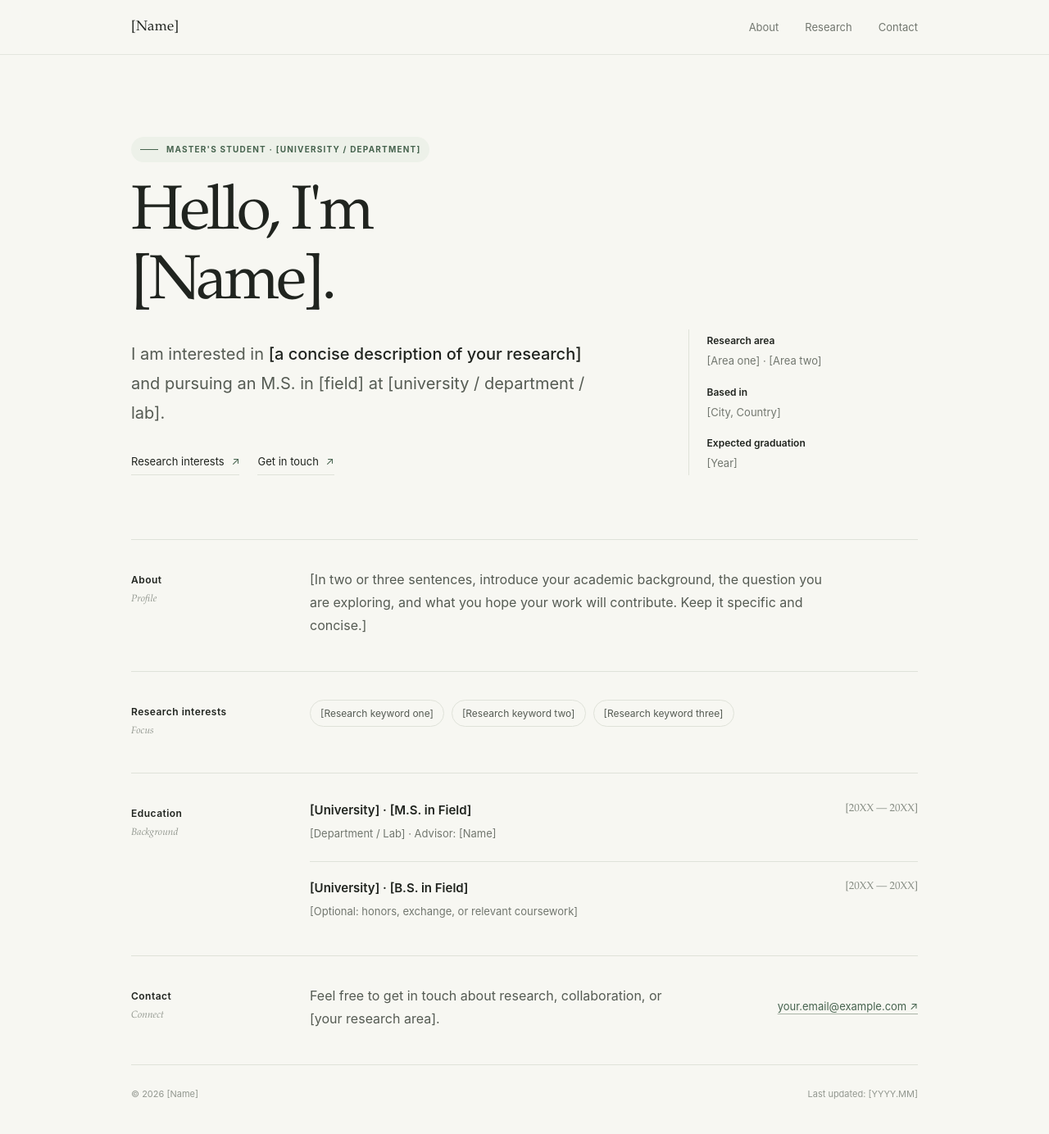
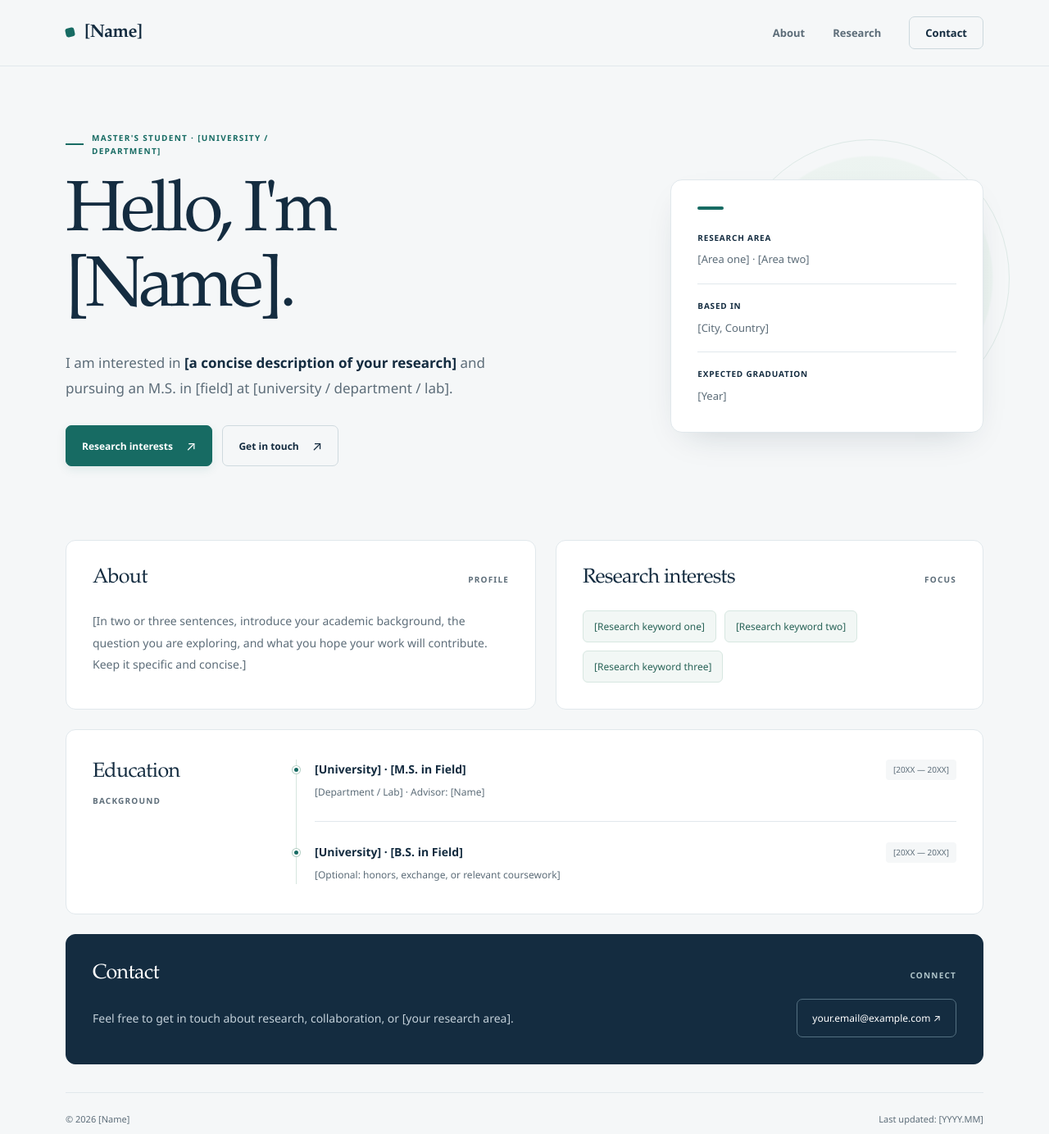
Before and after one commit to hfu622/hfu622.github.io, a plain HTML site: page index.html in a window 1280 px wide. Shown: the whole page at 82% size. Drawn offline with Linux system fonts and the light colour scheme.

Commit message:
Refresh academic homepage theme while preserving all content

```diff
--- a/index.html
+++ b/index.html
@@ -3,77 +3,145 @@
 <head>
   <meta charset="utf-8">
   <meta name="viewport" content="width=device-width, initial-scale=1">
-  <meta name="theme-color" content="#f7f7f2">
+  <meta name="theme-color" content="#f5f7f8">
   <meta name="description" content="[Name], a master's student interested in [research area].">
   <title>[Name] — Personal Homepage</title>
   <style>
     :root {
       color-scheme: light;
-      --paper: #f7f7f2; --ink: #20241f; --muted: #72776f;
-      --line: #dfe2d9; --accent: #46634e; --accent-wash: #edf1e9;
+      --paper: #f5f7f8;
+      --surface: #ffffff;
+      --ink: #142c40;
+      --muted: #5d6d79;
+      --line: #e1e8ec;
+      --accent: #176b63;
+      --accent-wash: #e8f2ef;
       --serif: "Iowan Old Style", "Palatino Linotype", "Book Antiqua", Georgia, serif;
-      --sans: Inter, "Helvetica Neue", Arial, sans-serif;
+      --sans: "Segoe UI", Inter, "Helvetica Neue", Arial, sans-serif;
     }
     *, *::before, *::after { box-sizing: border-box; }
-    html { scroll-behavior: smooth; scroll-padding-top: 88px; }
+    html { scroll-behavior: smooth; scroll-padding-top: 100px; }
     body { margin: 0; background: var(--paper); color: var(--ink); font: 16px/1.75 var(--sans); -webkit-font-smoothing: antialiased; }
-    a { color: inherit; text-decoration-color: #aab4a7; text-underline-offset: 4px; }
-    a:hover { color: var(--accent); text-decoration-color: currentColor; }
-    .wrap { width: min(100% - 48px, 960px); margin-inline: auto; }
-    .topbar { position: sticky; top: 0; z-index: 5; border-bottom: 1px solid color-mix(in srgb, var(--line) 82%, transparent); background: color-mix(in srgb, var(--paper) 92%, transparent); backdrop-filter: blur(12px); }
-    .nav { min-height: 66px; display: flex; align-items: center; justify-content: space-between; gap: 24px; }
-    .wordmark { font: 17px/1 var(--serif); letter-spacing: .02em; text-decoration: none; }
-    .navlinks { display: flex; gap: clamp(16px, 3vw, 32px); align-items: center; }
-    .navlinks a { color: var(--muted); font-size: 13px; text-decoration: none; }
-    .navlinks a:hover { color: var(--ink); }
-    main { padding-top: 60px; }
-    .eyebrow { display: inline-flex; align-items: center; gap: 10px; margin: 0 0 22px; padding: 7px 11px; border-radius: 999px; background: var(--accent-wash); color: var(--accent); font-size: 10px; font-weight: 650; letter-spacing: .12em; text-transform: uppercase; }
-    .eyebrow::before { content: ""; width: 22px; height: 1px; background: currentColor; }
-    .hero { display: grid; grid-template-columns: minmax(0, 1.55fr) minmax(220px, .75fr); align-items: end; gap: clamp(36px, 8vw, 100px); padding: 36px 0 78px; }
-    h1 { max-width: 660px; margin: 0; font: 400 clamp(42px, 7.2vw, 76px)/1.12 var(--serif); letter-spacing: -.045em; }
-    .lead { max-width: 610px; margin: 24px 0 0; color: #555b53; font-size: clamp(17px, 2vw, 20px); line-height: 1.8; }
-    .lead strong { color: var(--ink); font-weight: 550; }
-    .hero-links { display: flex; flex-wrap: wrap; gap: 10px 22px; margin-top: 30px; font-size: 13px; }
-    .hero-links a { text-decoration: none; border-bottom: 1px solid var(--line); padding-bottom: 4px; }
-    .hero-links a span { color: var(--accent); margin-left: 5px; }
-    .profile-note { border-left: 1px solid var(--line); padding: 3px 0 3px 22px; color: var(--muted); font-size: 13px; }
-    .profile-note p { margin: 0 0 16px; }
-    .profile-note p:last-child { margin-bottom: 0; }
-    .profile-note b { display: block; margin-bottom: 3px; color: var(--ink); font-size: 12px; font-weight: 600; }
-    .section { display: grid; grid-template-columns: 180px minmax(0, 1fr); gap: 38px; padding: 34px 0 42px; border-top: 1px solid var(--line); }
-    .section-label { margin: 4px 0 0; font-size: 12px; font-weight: 600; letter-spacing: .04em; }
-    .section-label span { display: block; margin-top: 5px; color: #92978f; font: 12px/1.4 var(--serif); font-style: italic; font-weight: 400; letter-spacing: 0; }
+    ::selection { background: #cce6de; color: var(--ink); }
+    a { color: inherit; text-underline-offset: 5px; transition: color .2s, background .2s, border-color .2s, box-shadow .2s, transform .2s; }
+    a:hover { color: var(--accent); }
+    a:focus-visible { outline: 3px solid #36978c; outline-offset: 5px; }
+    .wrap { width: min(100% - 80px, 1120px); margin-inline: auto; }
+    .topbar { position: sticky; top: 0; z-index: 5; border-bottom: 1px solid var(--line); background: rgb(245 247 248 / 96%); backdrop-filter: blur(16px); }
+    .nav { min-height: 80px; display: flex; align-items: center; justify-content: space-between; gap: 24px; }
+    .wordmark { display: inline-flex; align-items: center; gap: 12px; font: 700 22px/1.2 var(--serif); letter-spacing: -.025em; text-decoration: none; }
+    .wordmark::before { content: ""; width: 11px; height: 11px; border-radius: 3px; background: var(--accent); transform: rotate(-12deg); }
+    .navlinks { display: flex; gap: 34px; align-items: center; }
+    .navlinks a { padding: 10px 0; color: var(--muted); font-size: 13px; font-weight: 600; text-decoration: none; }
+    .navlinks a:hover { color: var(--accent); }
+    .navlinks a:last-child { padding: 8px 19px; border: 1px solid #ccd8dd; border-radius: 7px; color: var(--ink); }
+    .navlinks a:last-child:hover { background: var(--surface); border-color: var(--accent); }
+    main { display: grid; grid-template-columns: 1.1fr 1fr; gap: 24px; padding-top: 64px; }
+    .hero { position: relative; isolation: isolate; grid-column: 1 / -1; display: grid; grid-template-columns: minmax(0, 1.7fr) minmax(260px, 1fr); align-items: center; gap: clamp(40px, 7vw, 94px); padding: 12px 0 66px; }
+    .hero::before { content: ""; position: absolute; z-index: -1; width: 340px; height: 340px; right: -32px; top: 25px; border: 1px solid #dde9e6; border-radius: 50%; background: radial-gradient(circle, #e4efeb 0, #edf4f1 62%, transparent 63%); }
+    .eyebrow { display: inline-flex; align-items: center; gap: 10px; margin: 0 0 24px; color: var(--accent); font-size: 10px; font-weight: 700; line-height: 1.6; letter-spacing: .13em; text-transform: uppercase; }
+    .eyebrow::before { content: ""; flex: 0 0 22px; height: 2px; background: currentColor; }
+    h1 { max-width: 660px; margin: 0; font: 400 clamp(56px, 6.8vw, 88px)/1.06 var(--serif); letter-spacing: -.055em; }
+    .lead { max-width: 570px; margin: 26px 0 0; color: var(--muted); font-size: 17px; line-height: 1.85; }
+    .lead strong { color: var(--ink); font-weight: 600; }
+    .hero-links { display: flex; flex-wrap: wrap; gap: 12px; margin-top: 30px; font-size: 12px; font-weight: 600; }
+    .hero-links a { display: inline-flex; align-items: center; justify-content: center; gap: 16px; min-height: 46px; padding: 10px 19px; border: 1px solid #cfdadf; border-radius: 7px; text-decoration: none; }
+    .hero-links a:first-child { background: var(--accent); border-color: var(--accent); color: white; box-shadow: 0 4px 12px rgb(23 107 99 / 10%); }
+    .hero-links a:hover { transform: translateY(-2px); border-color: var(--accent); background: var(--accent-wash); }
+    .hero-links a:first-child:hover { background: #12594f; color: white; }
+    .hero-links a span { font-size: 16px; font-weight: 400; }
+    .profile-note { position: relative; margin: 20px 0 0; padding: 32px; border: 1px solid var(--line); border-radius: 14px; background: var(--surface); box-shadow: 0 16px 42px -20px rgb(20 44 64 / 22%); color: var(--muted); font-size: 13px; }
+    .profile-note::before { content: ""; display: block; width: 32px; height: 4px; margin-bottom: 26px; border-radius: 2px; background: var(--accent); }
+    .profile-note p { margin: 0; padding: 18px 0; border-bottom: 1px solid var(--line); }
+    .profile-note p:first-of-type { padding-top: 0; }
+    .profile-note p:last-child { padding-bottom: 0; border-bottom: 0; }
+    .profile-note b { display: block; margin-bottom: 6px; color: var(--ink); font-size: 10px; font-weight: 700; letter-spacing: .08em; text-transform: uppercase; }
+    .section { min-width: 0; padding: 30px 32px 32px; border: 1px solid var(--line); border-radius: 12px; background: var(--surface); }
+    .section-label { display: flex; align-items: baseline; flex-wrap: wrap; justify-content: space-between; gap: 8px 20px; margin: 0 0 22px; color: var(--ink); font: 400 25px/1.3 var(--serif); letter-spacing: -.025em; }
+    .section-label span { color: var(--muted); font: 10px/1.4 var(--sans); font-weight: 600; text-transform: uppercase; letter-spacing: .12em; }
     .section-body > :first-child { margin-top: 0; }
     .section-body > :last-child { margin-bottom: 0; }
-    .about { max-width: 650px; margin: 0; color: #555b53; }
-    .interest-list { display: flex; flex-wrap: wrap; gap: 9px; margin: 0; padding: 0; list-style: none; }
-    .interest-list li { border: 1px solid var(--line); border-radius: 999px; padding: 5px 12px; color: #555b53; font-size: 12px; }
-    .entry { display: grid; grid-template-columns: 1fr auto; gap: 20px; padding: 0 0 23px; }
-    .entry + .entry { padding-top: 21px; border-top: 1px solid var(--line); }
+    .about { margin: 0; color: var(--muted); font-size: 14px; line-height: 1.9; }
+    .interest-list { display: flex; flex-wrap: wrap; gap: 10px; margin: 0; padding: 0; list-style: none; }
+    .interest-list li { padding: 9px 13px; border: 1px solid #d7e7e1; border-radius: 6px; background: #f2f7f5; color: #286357; font-size: 12px; line-height: 1.6; }
+    #education { grid-column: 1 / -1; display: grid; grid-template-columns: 220px minmax(0, 1fr); gap: 28px; padding-block: 36px; }
+    #education .section-label { display: block; margin: 0; }
+    #education .section-label span { display: block; margin-top: 10px; }
+    #education .section-body { padding-left: 22px; border-left: 1px solid #d6e5df; }
+    .entry { position: relative; display: grid; grid-template-columns: minmax(0, 1fr) auto; align-items: start; gap: 18px; padding: 0 0 25px; }
+    .entry::before { content: ""; position: absolute; left: -27px; top: 8px; width: 9px; height: 9px; border: 2px solid white; border-radius: 50%; background: var(--accent); box-shadow: 0 0 0 1px #b4cfc4; }
+    .entry + .entry { padding-top: 25px; border-top: 1px solid var(--line); }
+    .entry + .entry::before { top: 33px; }
     .entry:last-child { padding-bottom: 0; }
-    .entry h3 { margin: 0; font-size: 15px; font-weight: 600; line-height: 1.5; }
-    .entry p { margin: 5px 0 0; color: var(--muted); font-size: 13px; }
-    .entry .date { color: #858b82; font: 13px/1.6 var(--serif); white-space: nowrap; }
+    .entry h3 { margin: 0; font-size: 14px; font-weight: 600; line-height: 1.7; }
+    .entry p { margin: 6px 0 0; color: var(--muted); font-size: 12px; line-height: 1.7; }
+    .entry .date { padding: 4px 9px; border-radius: 4px; background: var(--paper); color: var(--muted); font-size: 10px; line-height: 1.7; white-space: nowrap; }
     .entry a { text-decoration: none; }
-    .entry a:hover { text-decoration: underline; text-decoration-color: #aab4a7; text-underline-offset: 4px; }
-    .contact { display: flex; flex-wrap: wrap; align-items: center; justify-content: space-between; gap: 20px; }
-    .contact p { max-width: 460px; margin: 0; color: #555b53; }
-    .contact a { color: var(--accent); font-size: 13px; }
-    footer { display: flex; justify-content: space-between; gap: 20px; padding: 26px 0 36px; border-top: 1px solid var(--line); color: #92978f; font-size: 11px; }
+    .entry a:hover { text-decoration: underline; }
+    #contact { grid-column: 1 / -1; position: relative; padding: 32px; border-color: var(--ink); background: var(--ink); color: white; }
+    #contact .section-label { margin-bottom: 14px; color: white; }
+    #contact .section-label span { color: #b1c6cb; }
+    .contact { display: flex; flex-wrap: wrap; align-items: center; justify-content: space-between; gap: 20px 32px; }
+    .contact p { max-width: 560px; margin: 0; color: #c3d0d9; font-size: 14px; line-height: 1.8; }
+    .contact a { padding: 12px 18px; border: 1px solid #547081; border-radius: 7px; color: white; font-size: 12px; text-decoration: none; overflow-wrap: anywhere; }
+    .contact a:hover { background: #25475c; border-color: #9ec7bb; }
+    footer { grid-column: 1 / -1; display: flex; flex-wrap: wrap; justify-content: space-between; gap: 12px 24px; margin-top: 10px; padding: 22px 0 30px; border-top: 1px solid var(--line); color: var(--muted); font-size: 11px; }
+    @media (min-width: 1600px) { main { padding-top: 80px; } .hero { padding-bottom: 82px; } }
+    @media (max-width: 900px) {
+      .wrap { width: min(100% - 48px, 1120px); }
+      main { padding-top: 44px; }
+      .hero { gap: 36px; grid-template-columns: minmax(0, 1.5fr) minmax(230px, 1fr); }
+      .hero::before { width: 280px; height: 280px; right: -12px; top: 60px; }
+      .profile-note { padding: 25px; }
+      .section { padding: 26px; }
+      #education { grid-template-columns: 170px minmax(0, 1fr); }
+      .entry { grid-template-columns: 1fr; gap: 10px; }
+      .entry .date { width: fit-content; }
+    }
     @media (max-width: 680px) {
-      .wrap { width: min(100% - 36px, 520px); }
-      .nav { min-height: 60px; }
-      .navlinks { gap: 15px; }
-      .navlinks a { font-size: 12px; }
-      main { padding-top: 42px; }
-      .hero { grid-template-columns: 1fr; gap: 30px; padding: 27px 0 52px; }
-      .profile-note { display: grid; grid-template-columns: 1fr 1fr; gap: 16px; padding-left: 16px; }
-      .profile-note p { margin: 0; }
-      .section { grid-template-columns: 1fr; gap: 18px; padding: 27px 0 32px; }
-      .section-label span { display: inline; margin-left: 8px; }
-      .entry { gap: 10px; }
+      html { scroll-padding-top: 84px; }
+      .wrap { width: calc(100% - 40px); }
+      .nav { min-height: 68px; gap: 15px; }
+      .wordmark { gap: 8px; font-size: 19px; }
+      .wordmark::before { width: 8px; height: 8px; }
+      .navlinks { gap: 17px; }
+      .navlinks a { font-size: 11px; }
+      .navlinks a:last-child { padding: 7px 10px; }
+      main { grid-template-columns: 1fr; gap: 18px; padding-top: 35px; }
+      .hero { grid-template-columns: 1fr; gap: 32px; padding: 8px 0 18px; }
+      .hero::before { display: none; }
+      .eyebrow { margin-bottom: 22px; font-size: 9px; letter-spacing: .09em; }
+      h1 { font-size: clamp(54px, 13vw, 76px); }
+      .lead { max-width: 520px; margin-top: 22px; font-size: 15px; }
+      .hero-links { gap: 10px; margin-top: 25px; }
+      .hero-links a { gap: 12px; padding-inline: 14px; }
+      .profile-note { margin-top: 0; padding: 24px; }
+      .profile-note::before { margin-bottom: 22px; }
+      .profile-note p { padding-block: 14px; }
+      .section { padding: 25px 24px; }
+      .section-label { font-size: 24px; margin-bottom: 18px; }
+      #education { grid-template-columns: 1fr; gap: 24px; padding-block: 26px; }
+      #education .section-label { display: flex; }
+      #education .section-label span { margin-top: 0; }
+      #education .section-body { margin-left: 4px; padding-left: 22px; }
+      #contact { padding: 26px 24px; }
+      .contact { gap: 22px; }
+      .contact a { display: block; width: 100%; text-align: center; }
+      footer { margin-top: 8px; padding-block: 18px 26px; font-size: 10px; }
     }
-    @media (prefers-reduced-motion: reduce) { html { scroll-behavior: auto; } }
+    @media (max-width: 360px) {
+      .wrap { width: calc(100% - 32px); }
+      .navlinks { gap: 11px; }
+      .wordmark { font-size: 17px; }
+      .navlinks a:last-child { padding-inline: 7px; }
+      .hero-links a { padding-inline: 12px; font-size: 11px; }
+      .section { padding-inline: 20px; }
+    }
+    @media (prefers-reduced-motion: reduce) {
+      html { scroll-behavior: auto; }
+      a { transition: none; }
+      .hero-links a:hover { transform: none; }
+    }
   </style>
 </head>
 <body>
```
